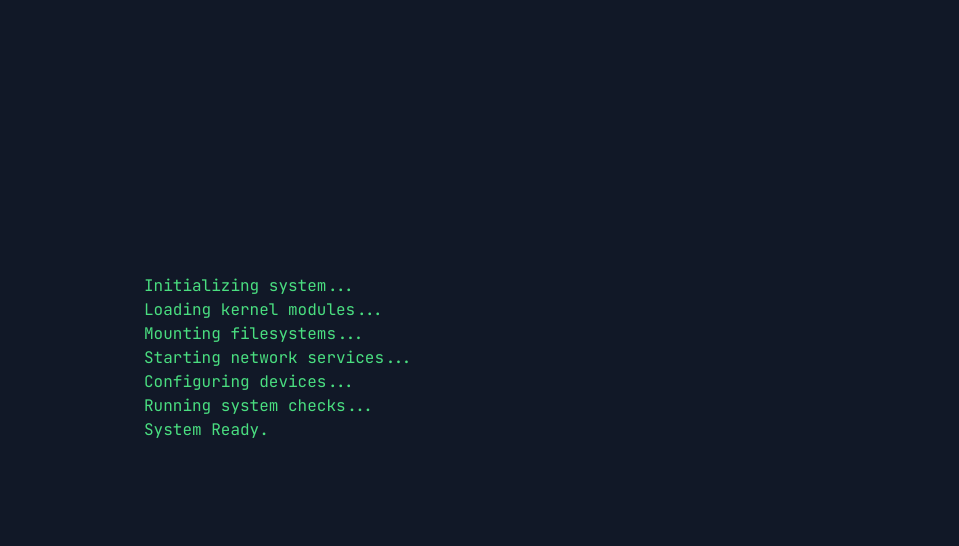
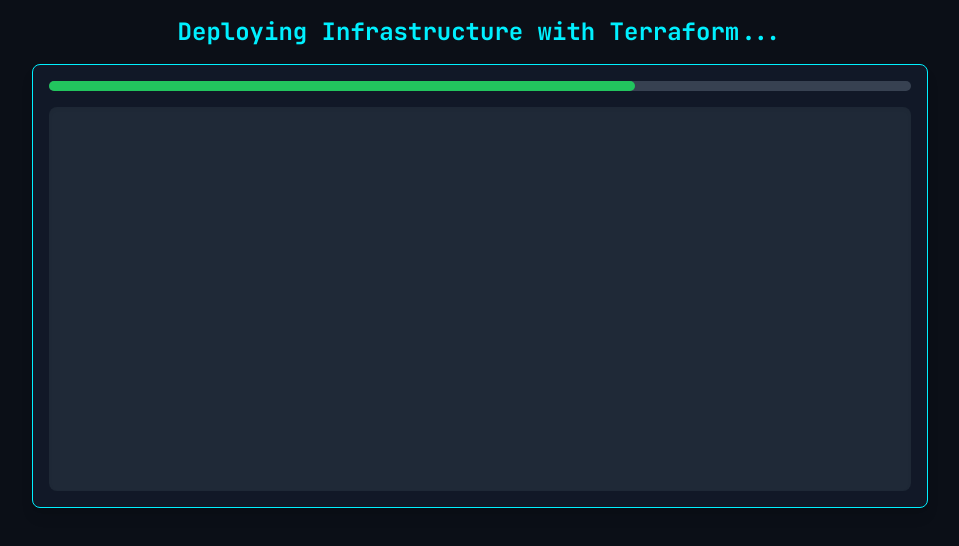
Before and after one commit to abhijeetmohanan/abhijeetmohanan.github.io, a Next.js app: page / in a window 1280 px wide. Shown: the top 546 px of the page, without its empty margins (160-1119 px from the left). Built offline with nearby package versions, Linux system fonts and the light colour scheme.

Commit message:
fix: Use setTimeout for boot sequence

```diff
--- a/app/components/boot/Boot.tsx
+++ b/app/components/boot/Boot.tsx
@@ -1,5 +1,4 @@
 import React, { useEffect, useRef } from 'react';
-import gsap from 'gsap';
 import { useAppStore } from '../../store';
 
 const bootLog = [
@@ -18,63 +17,32 @@
 
   useEffect(() => {
     if (bootLogRef.current) {
-      const tl = gsap.timeline({
-        onComplete: () => {
-          gsap.to(bootLogRef.current!.querySelector('.deploy-button'), {
-            opacity: 1,
-            y: 0,
-            duration: 0.5,
-            ease: 'power3.out',
-            delay: 0.5,
-          });
-        },
-      });
-
-      bootLog.forEach((line, index) => {
-        if (line === "System Ready.") {
-          tl.to(bootLogRef.current, {
-            duration: 0.5,
-            onStart: () => {
-              const readyLine = document.createElement('p');
-              readyLine.textContent = line;
-              bootLogRef.current?.appendChild(readyLine);
-            }
-          });
+      let i = 0;
+      const interval = setInterval(() => {
+        if (i < bootLog.length) {
+          const p = document.createElement('p');
+          p.textContent = bootLog[i];
+          bootLogRef.current?.appendChild(p);
+          i++;
         } else {
-          tl.to({}, { // Placeholder for sequencing
-            duration: 0.1, // Small delay between lines
-            onComplete: () => {
-              const p = document.createElement('p');
-              p.textContent = line;
-              p.style.opacity = '0';
-              bootLogRef.current?.appendChild(p);
-              gsap.to(p, { opacity: 1, duration: 0.3 });
-            }
-          });
+          clearInterval(interval);
+          setTimeout(() => {
+            setMode('deploying');
+          }, 1000);
         }
-      });
+      }, 200);
 
       return () => {
-        tl.kill();
+        clearInterval(interval);
       };
     }
   }, [setMode]);
 
-  const handleDeploy = () => {
-    setMode('deploying');
-  };
-
   return (
     <div className="flex flex-col items-center justify-center min-h-screen bg-gray-900 text-green-400 font-mono p-4">
       <div ref={bootLogRef} className="text-left w-full max-w-2xl overflow-hidden">
-        {/* Boot log lines will be appended here by GSAP */}
+        {/* Boot log lines will be appended here */}
       </div>
-      <button
-        onClick={handleDeploy}
-        className="deploy-button mt-8 px-6 py-3 bg-accent text-background rounded-md text-lg font-bold opacity-0 translate-y-4 hover:bg-opacity-80 transition-colors duration-300"
-      >
-        🚀 Deploy Abhijeet
-      </button>
     </div>
   );
 };
```
